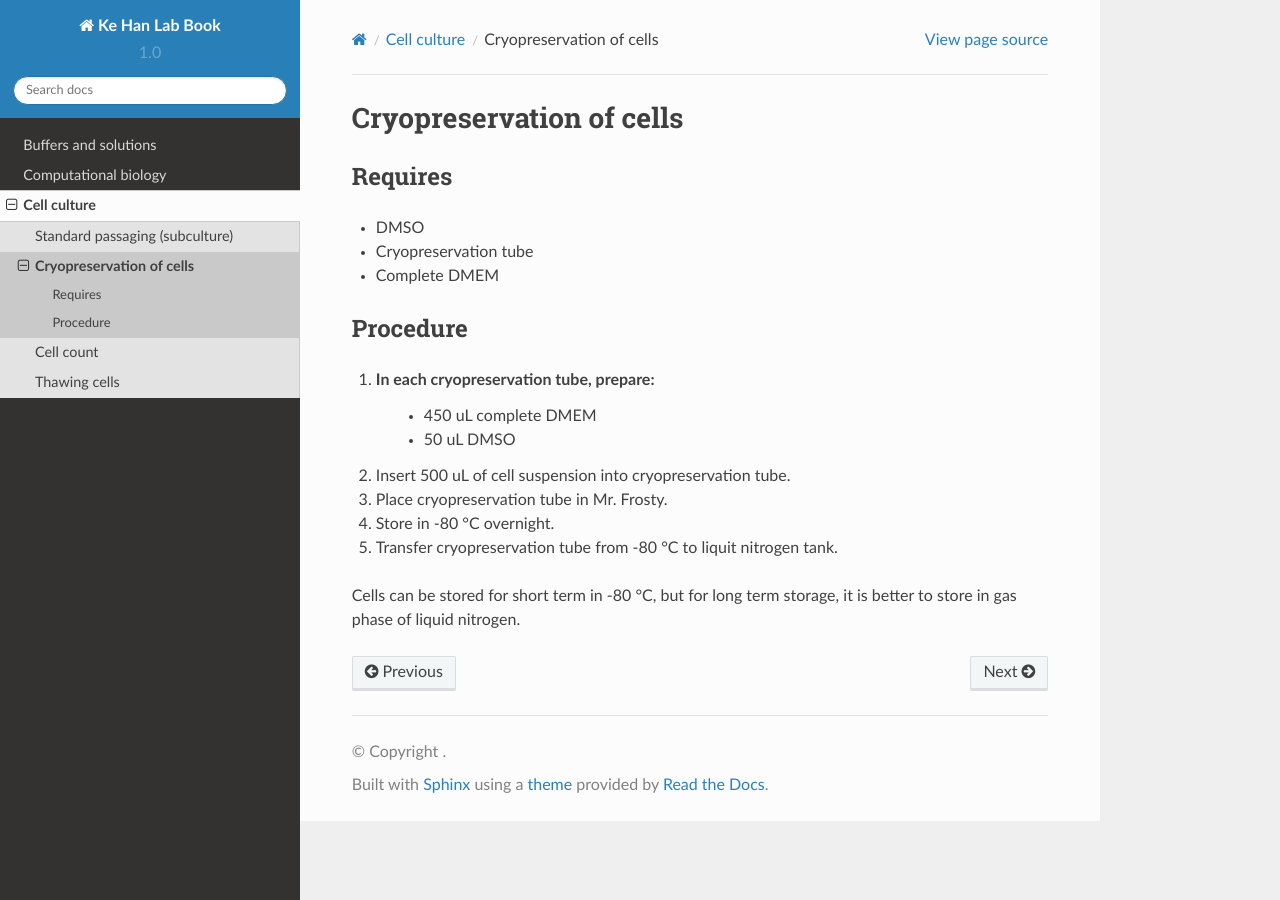
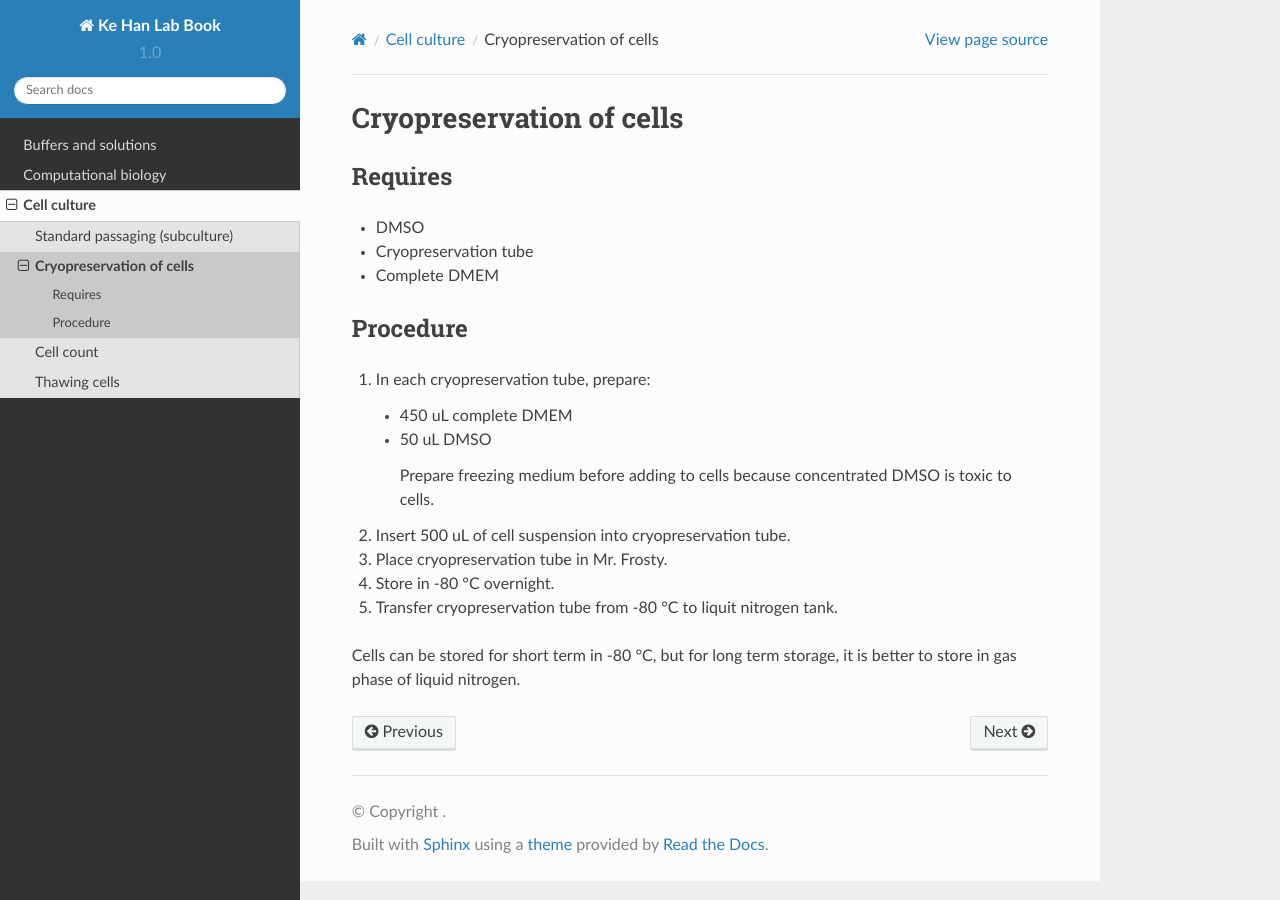
Before and after one commit to kehantan/labbook, a Sphinx documentation site: the page built from docs/cell_culture/cryo.rst, in a window 1280 px wide. Built offline with Sphinx 7.4.7 and the Read the Docs theme 2.0.0, drawn with Linux system fonts in a browser that asks for light colours.

Commit message:
Update cryo.rst

```diff
--- a/docs/cell_culture/cryo.rst
+++ b/docs/cell_culture/cryo.rst
@@ -10,8 +10,13 @@
 Procedure
 ---------
 #. In each cryopreservation tube, prepare:
-    * 450 uL complete DMEM
-    * 50 uL DMSO
+
+   * 450 uL complete DMEM
+
+   * 50 uL DMSO
+
+    Prepare freezing medium before adding to cells because concentrated DMSO is toxic to cells.
+
 #. Insert 500 uL of cell suspension into cryopreservation tube.
 #. Place cryopreservation tube in Mr. Frosty.
 #. Store in -80 °C overnight.
```
